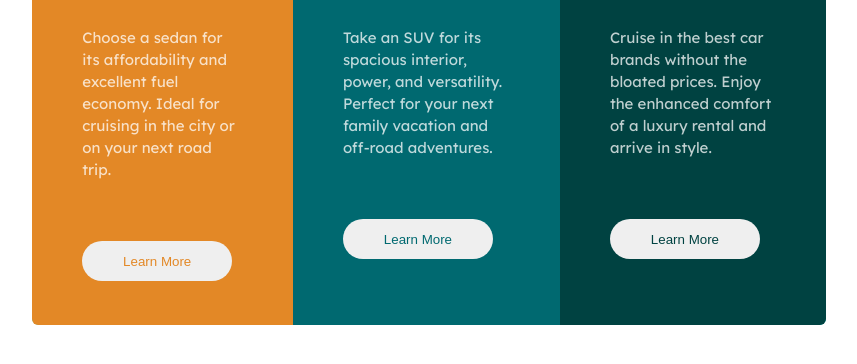
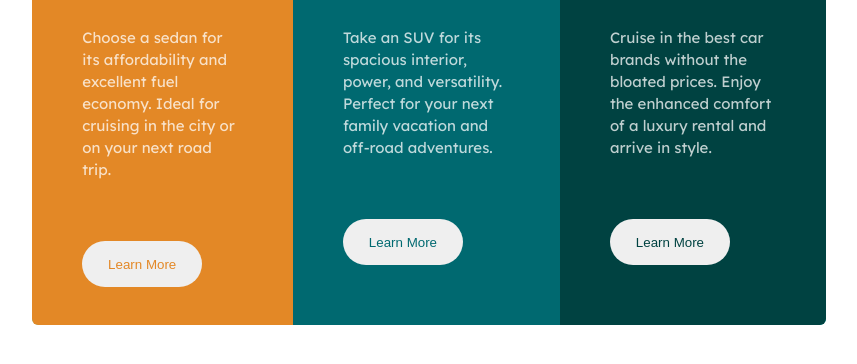
Before and after one commit to mayank-s7/3-column-preview-card-component-main, a plain HTML site: page index.html in a window 1280 px wide. Shown: the part 320-684 px from the top of the page, without its empty margins (211-1068 px from the left). Drawn offline with Linux system fonts and the light colour scheme.

Commit message:
buttons modified

```diff
--- a/style.css
+++ b/style.css
@@ -75,8 +75,8 @@ body{
 }
 .btn{
     border-radius: 140px;
-    height: 40px;
-    width: 150px;
+    height: 46px;
+    width: 120px;
     border: none;
 
 }
```
